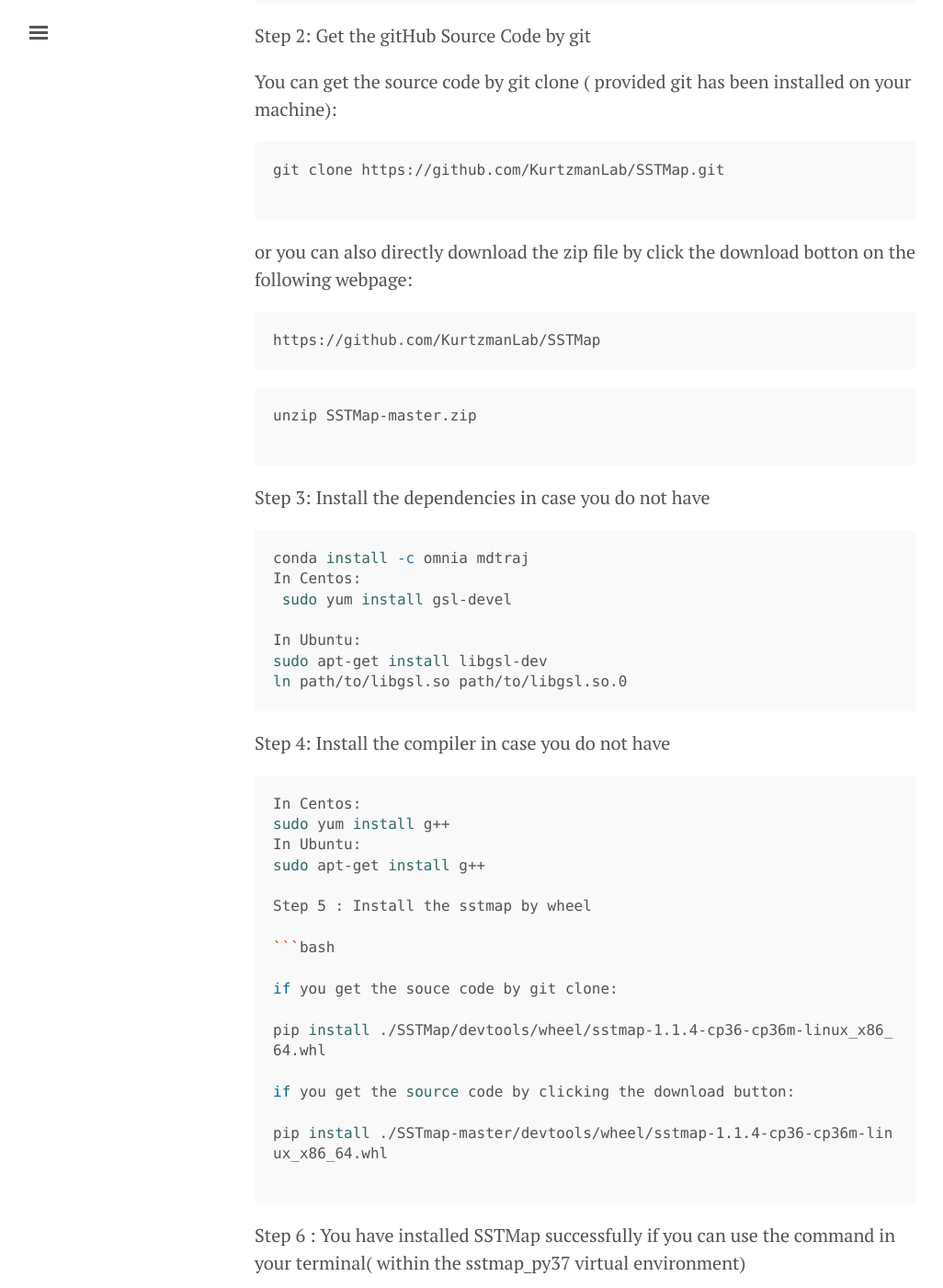
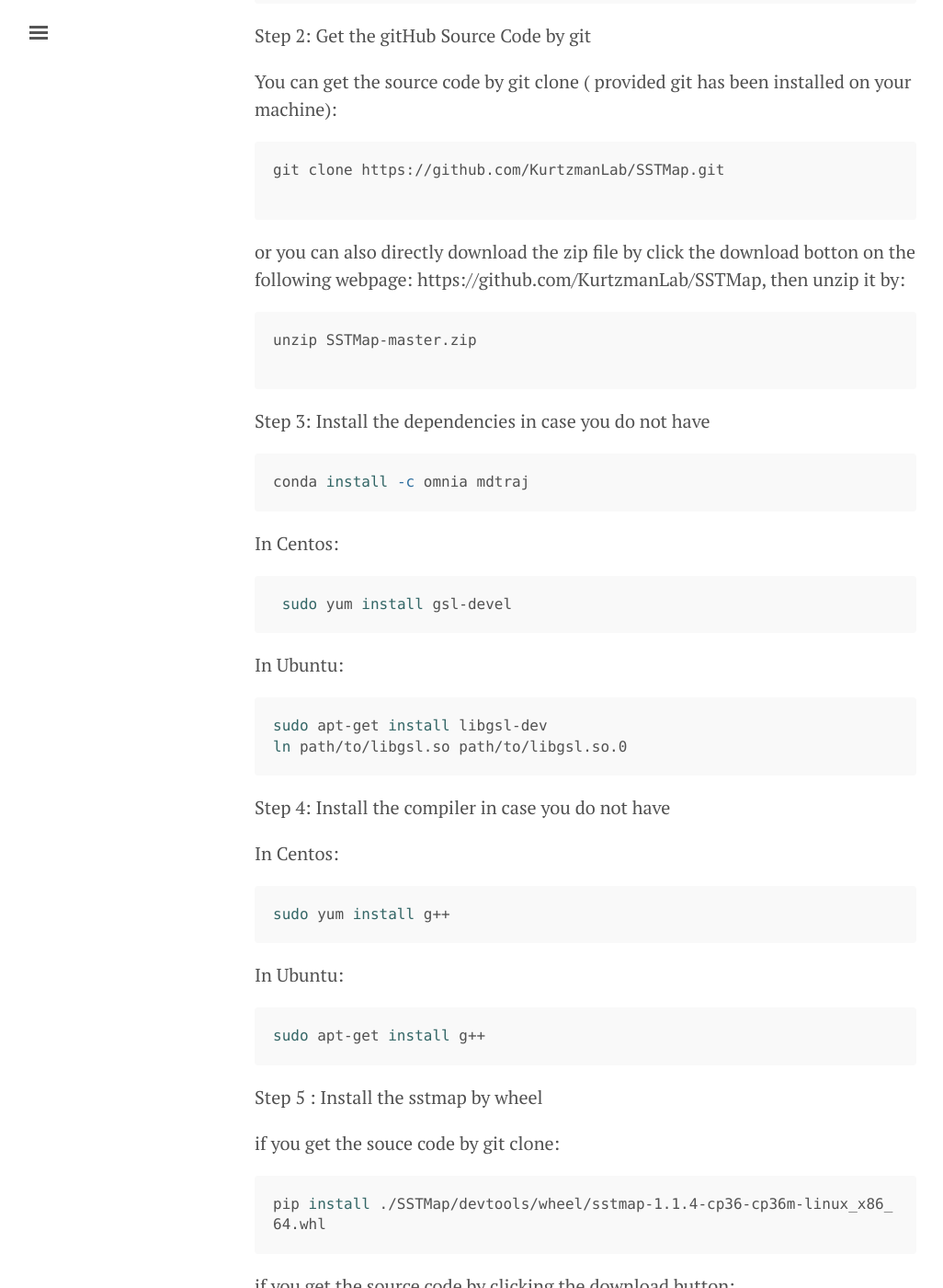
Before and after one commit to KurtzmanLab/SSTMap, a Jekyll site: the page built from _posts/2019-12-05-getting-started.md, in a window 1280 px wide and 1400 px high, scrolled down 908 px. Shown: the whole window at 92% size, without its empty margins (3-1029 px from the left). Built offline with Jekyll 4.4.1, drawn with Linux system fonts in a browser that asks for light colours; some of the changed text lies outside the part shown.

Commit message:
web test

````diff
--- a/_posts/2019-12-05-getting-started.md
+++ b/_posts/2019-12-05-getting-started.md
@@ -40,11 +40,7 @@
 
 ```
 
-or you can also directly download the zip file by click the download botton on the following webpage:
-
-```
-https://github.com/KurtzmanLab/SSTMap
-```
+or you can also directly download the zip file by click the download botton on the following webpage: https://github.com/KurtzmanLab/SSTMap, then unzip it by:
 
 ```bash
 unzip SSTMap-master.zip
@@ -54,42 +50,49 @@
 
 ```bash
 conda install -c omnia mdtraj
+```
 In Centos:
+```bash
  sudo yum install gsl-devel
-
+```
 In Ubuntu:
+```bash
 sudo apt-get install libgsl-dev
 ln path/to/libgsl.so path/to/libgsl.so.0
 ```
 
 Step 4: Install the compiler in case you do not have
+
+In Centos:
+
 ```bash
-In Centos:
 sudo yum install g++
+```
+
 In Ubuntu:
+```bash
 sudo apt-get install g++
-
+```
 Step 5 : Install the sstmap by wheel
 
+if you get the souce code by git clone:
 ```bash
-
-if you get the souce code by git clone:
-
 pip install ./SSTMap/devtools/wheel/sstmap-1.1.4-cp36-cp36m-linux_x86_64.whl
+```
 
 if you get the source code by clicking the download button:
-
+```bash
 pip install ./SSTmap-master/devtools/wheel/sstmap-1.1.4-cp36-cp36m-linux_x86_64.whl
-
 ```
 
 Step 6 : You have installed SSTMap successfully if you can use the command in your terminal( within the sstmap_py37 virtual environment)
 
 ```bash
 run_gist
+```
 
 or
-
+```bash
 run_hsa
 
 ```
````
